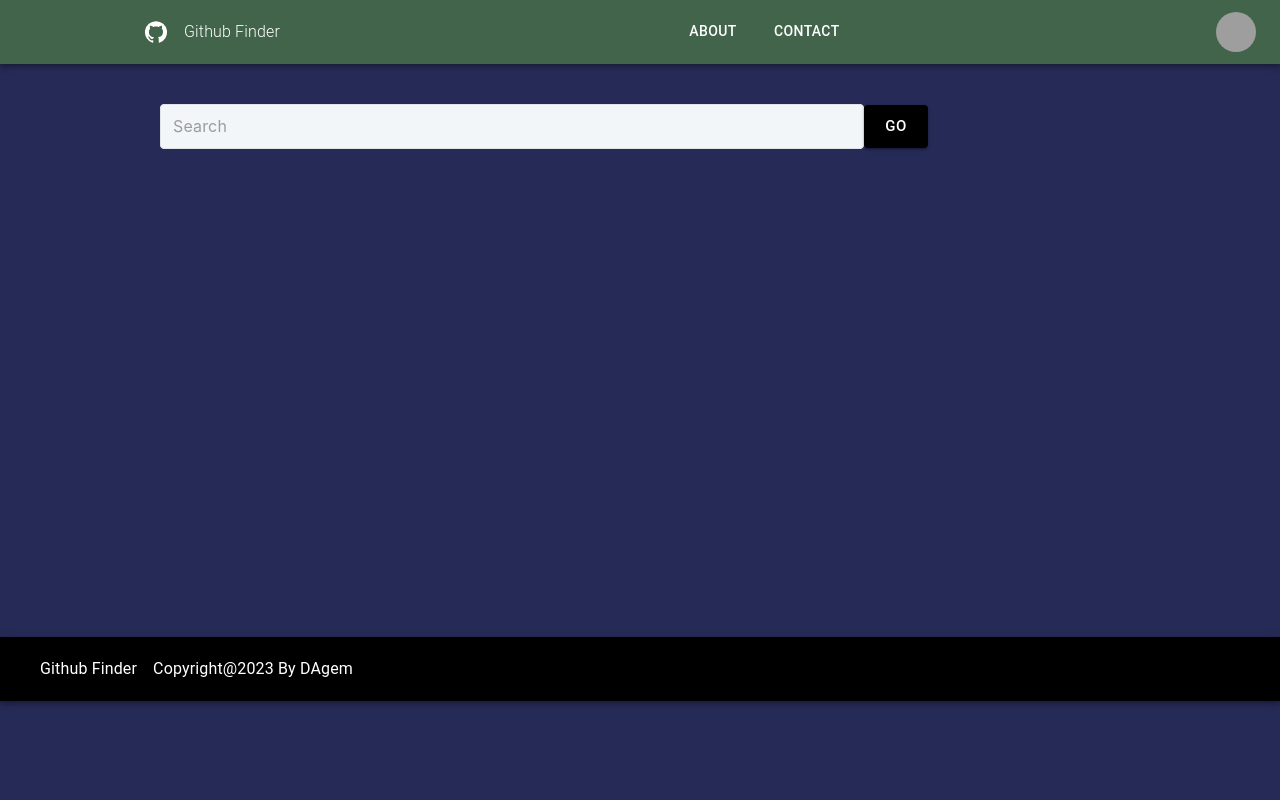
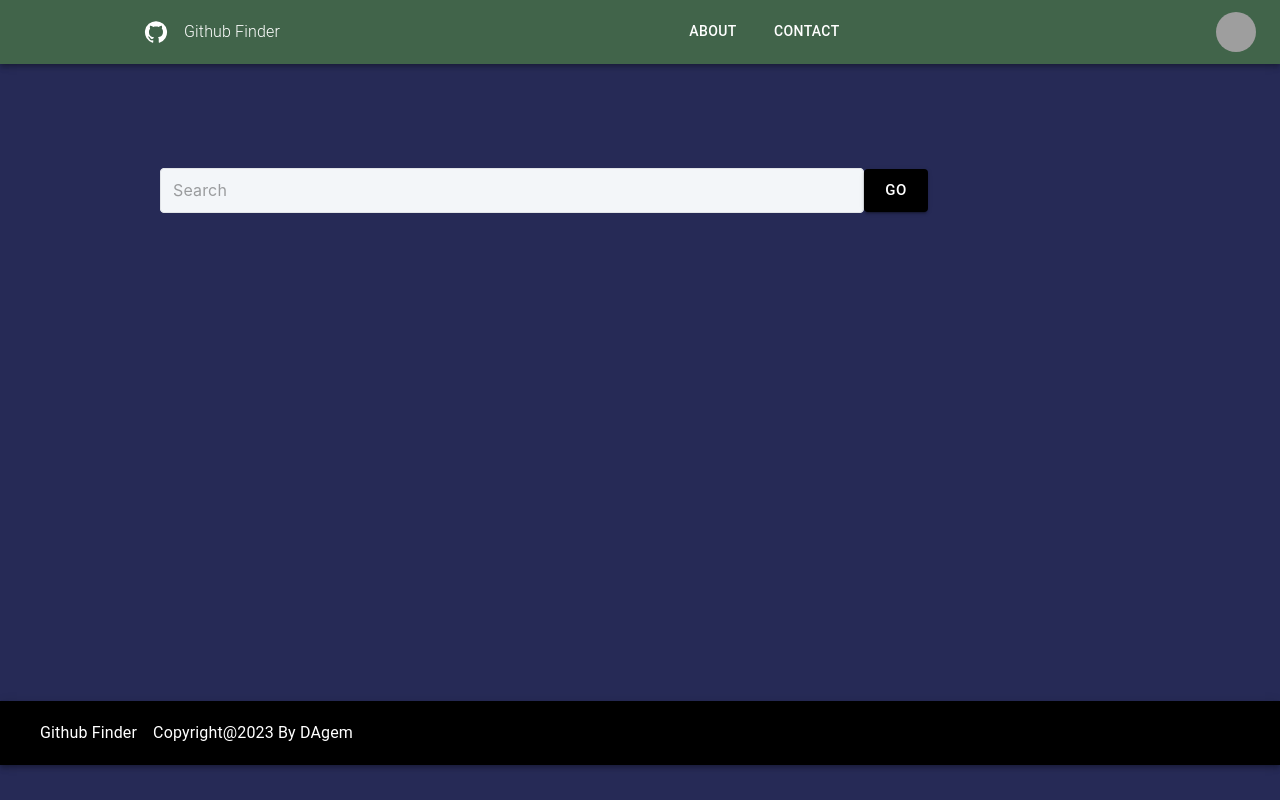
Before and after one commit to dagopia/Github-finder-app, a React (Create React App) app: page / in a window 1280 px wide. Built offline with nearby package versions, Linux system fonts and the light colour scheme; grey boxes are pictures that could not be loaded.

Commit message:
updated.

```diff
--- a/src/componenet/Search.js
+++ b/src/componenet/Search.js
@@ -69,12 +69,13 @@ const SearchAccount = () => {
       component='form'
       sx={{
         width: "60%",
-        maxWidth: "100%",
+        maxWidth: "90%",
         display: "flex",
         justifyContent: "center",
         alignContent: "center",
         alignItems: "center",
         mx: 20,
+        mt: "5%",
       }}
       autoComplete='off'
     >
```
